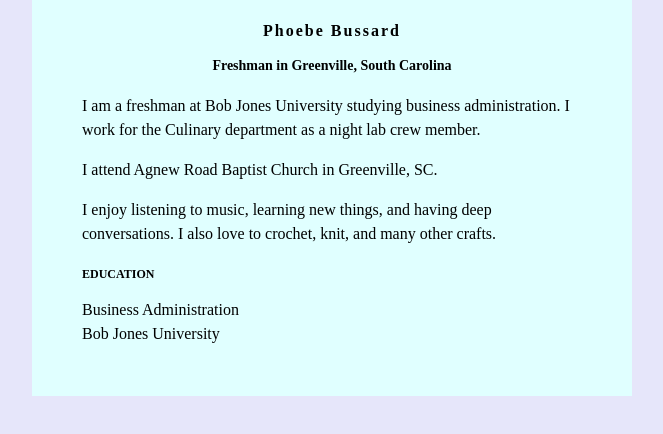
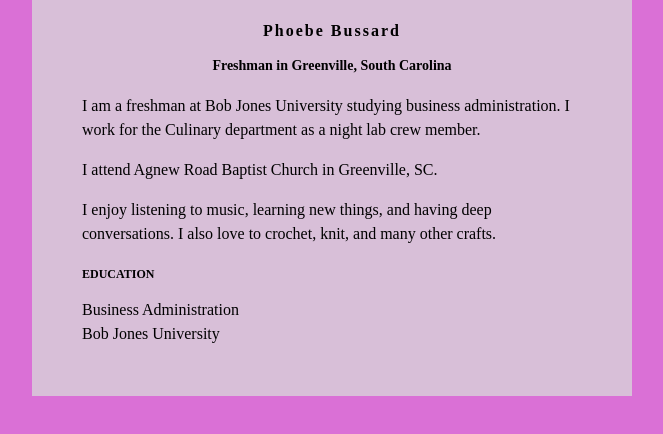
Before and after one commit to pbuss640/pbuss640.github.io, a plain HTML site: page index.html in a window 1280 px wide. Shown: the whole page, without its empty margins (308-971 px from the left). Drawn offline with Linux system fonts and the light colour scheme.

Commit message:
Update index.html

```diff
--- a/index.html
+++ b/index.html
@@ -2,11 +2,11 @@
 <head>
 <style>
 body {
-    background: lavender;
+    background: orchid;
     font-family: Lucinda;
 }
 #content {
-    background: lightcyan;
+    background: thistle;
     min-width: 200px;
     max-width: 500px;
     padding: 50px;
```
